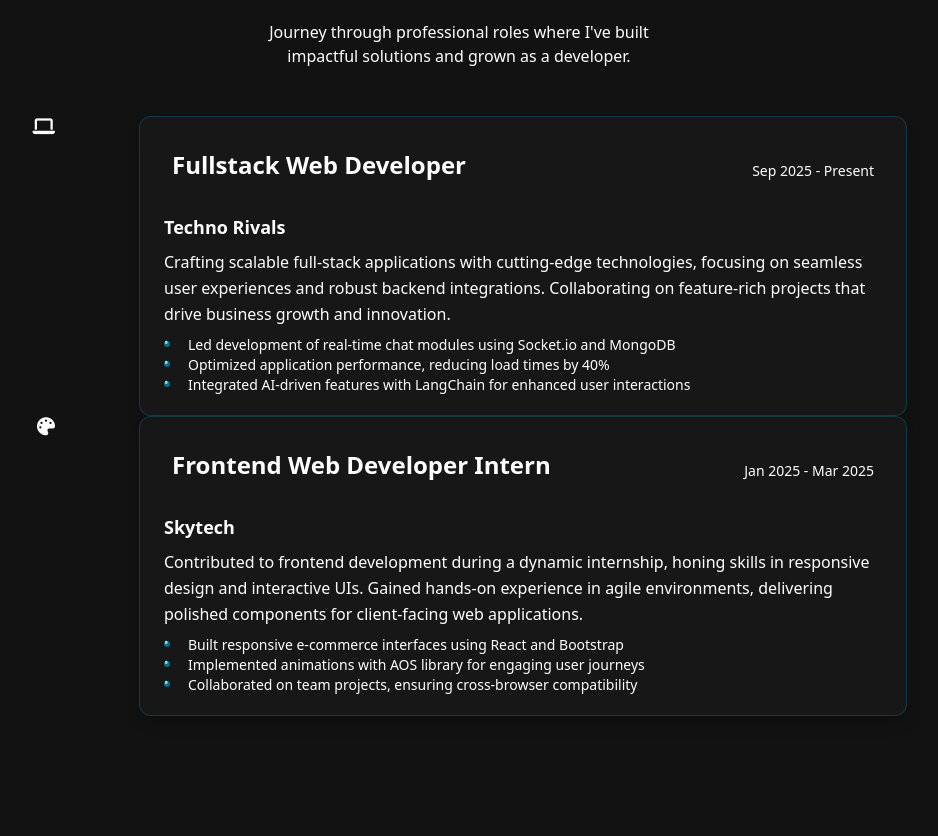
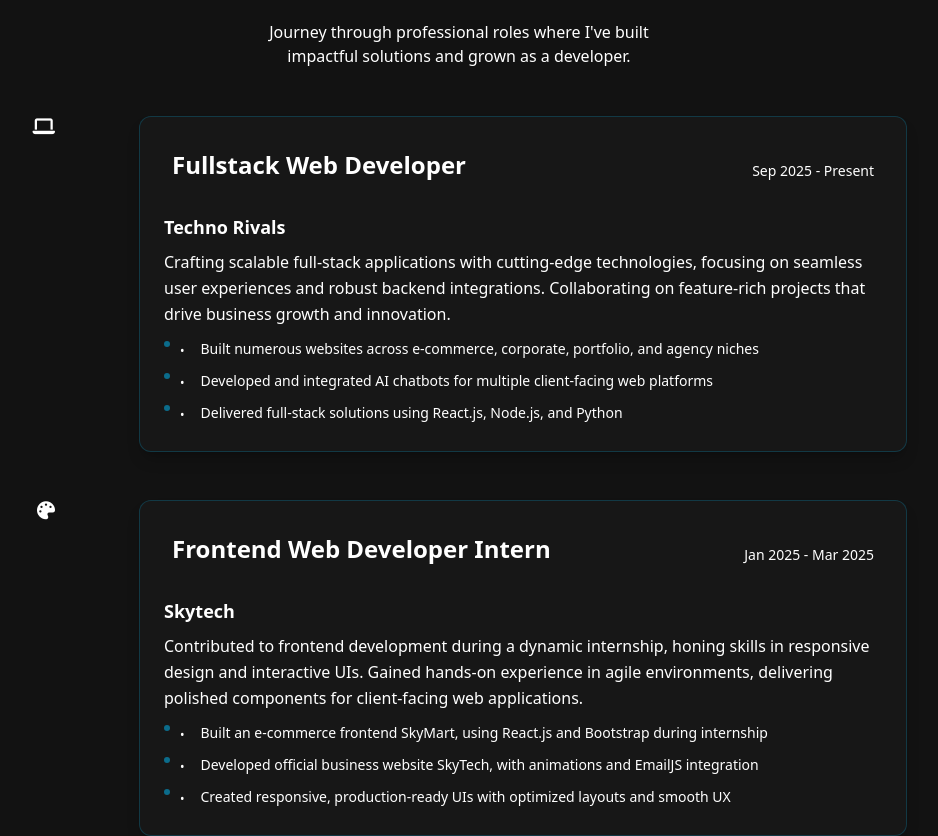
Before and after one commit to Unfathomable-08/portfolio, a Next.js app: page / in a window 1280 px wide. Shown: the part 4644-5480 px from the top of the page, without its empty margins (181-1119 px from the left). Built offline with nearby package versions, Linux system fonts and the light colour scheme; no server answers.

Commit message:
Update WorkEx.js

```diff
--- a/src/components/WorkEx.js
+++ b/src/components/WorkEx.js
@@ -16,9 +16,9 @@ export default function Experience() {
       description: "Crafting scalable full-stack applications with cutting-edge technologies, focusing on seamless user experiences and robust backend integrations. Collaborating on feature-rich projects that drive business growth and innovation.",
       icon: "fa-solid fa-laptop",
       achievements: [
-        "Led development of real-time chat modules using Socket.io and MongoDB",
-        "Optimized application performance, reducing load times by 40%",
-        "Integrated AI-driven features with LangChain for enhanced user interactions"
+        "Built numerous websites across e-commerce, corporate, portfolio, and agency niches",
+        "Developed and integrated AI chatbots for multiple client-facing web platforms",
+        "Delivered full-stack solutions using React.js, Node.js, and Python"
       ]
     },
     {
@@ -28,9 +28,9 @@ export default function Experience() {
       description: "Contributed to frontend development during a dynamic internship, honing skills in responsive design and interactive UIs. Gained hands-on experience in agile environments, delivering polished components for client-facing web applications.",
       icon: "fa-solid fa-palette",
       achievements: [
-        "Built responsive e-commerce interfaces using React and Bootstrap",
-        "Implemented animations with AOS library for engaging user journeys",
-        "Collaborated on team projects, ensuring cross-browser compatibility"
+        "Built an e-commerce frontend SkyMart, using React.js and Bootstrap during internship",
+        "Developed official business website SkyTech, with animations and EmailJS integration",
+        "Created responsive, production-ready UIs with optimized layouts and smooth UX"
       ]
     }
   ];
@@ -85,7 +85,7 @@ export default function Experience() {
       {/* Timeline Container */}
       <div className="flex justify-center">
         <motion.ul
-          className="relative space-y-8 md:space-y-12 max-w-4xl"
+          className="relative max-w-4xl"
           variants={containerVariants}
           initial="hidden"
           animate={isInView ? "visible" : "hidden"}
@@ -94,7 +94,7 @@ export default function Experience() {
             <motion.li
               key={index}
               variants={itemVariants}
-              className="relative flex flex-col lg:flex-row items-start gap-6 lg:gap-12"
+              className="relative flex mb-12 flex-col lg:flex-row items-start gap-6 lg:gap-12"
             >
               {/* Timeline dot and icon */}
               <motion.div
@@ -140,12 +140,12 @@ export default function Experience() {
                   {exp.achievements.map((achievement, idx) => (
                     <motion.li
                       key={idx}
-                      className="flex items-start gap-2 text-sm text-gray-300 pl-4 relative before:absolute before:left-0 before:top-1.5 before:w-1.5 before:h-1.5 before:bg-[var(--secondary)]/50 before:rounded-full"
+                      className="flex items-start gap-2 px-2 text-sm text-gray-300 relative before:absolute before:left-0 before:top-1.5 before:w-1.5 before:h-1.5 before:bg-[var(--secondary)]/50 before:rounded-full"
                       initial={{ opacity: 0, x: -10 }}
                       animate={isInView ? { opacity: 1, x: 0 } : {}}
                       transition={{ delay: index * 0.2 + 0.5 + idx * 0.1, duration: 0.4 }}
                     >
-                      <span className="text-xs font-medium text-[var(--secondary)] min-w-[1rem]">
+                      <span className="text-xs px-2 font-medium text-[var(--secondary)]">
                         •
                       </span>
                       <span>{achievement}</span>
```
